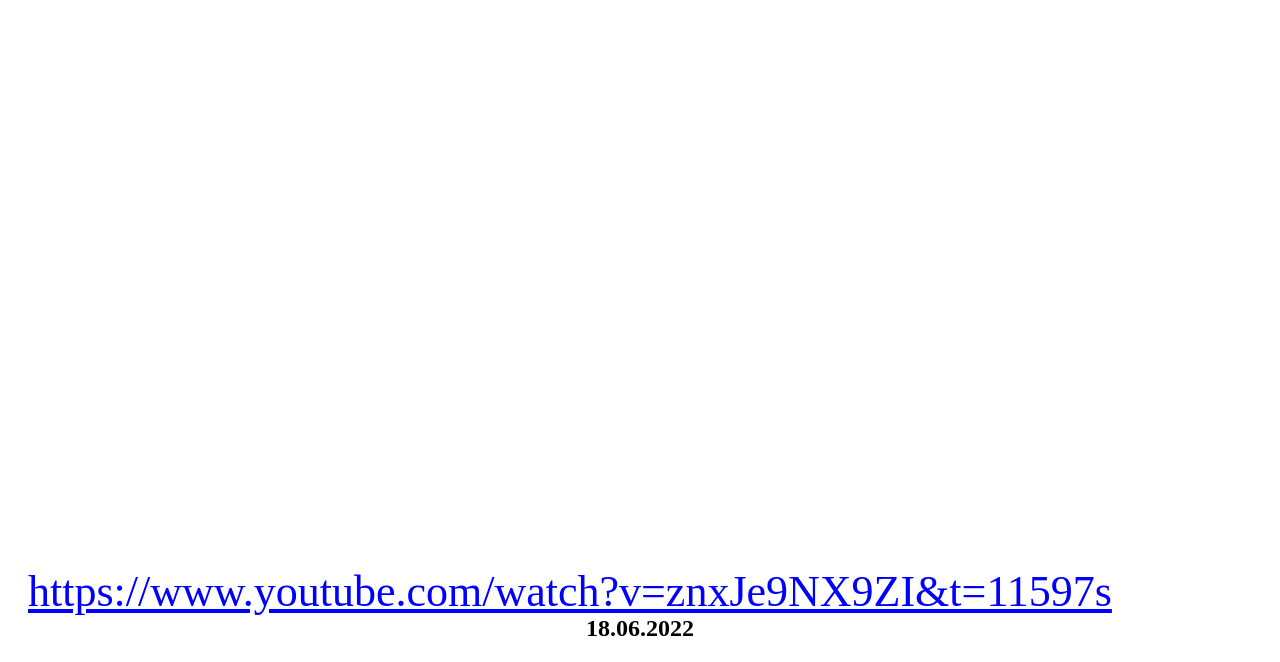
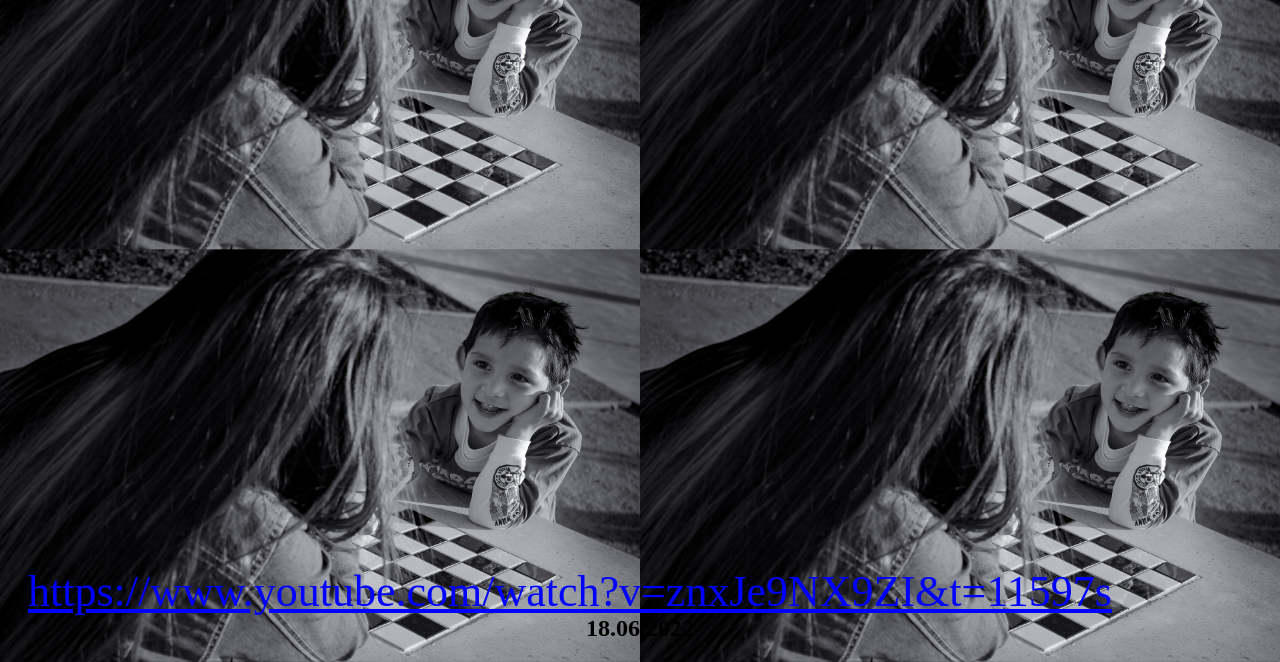
Before and after one commit to Kawaciuk/test, a plain HTML site: page index.html in a window 1280 px wide. Shown: the part 163-825 px from the top of the page. Drawn offline with Linux system fonts and the light colour scheme.

Commit message:
Update index.html

```diff
--- a/index.html
+++ b/index.html
@@ -5,7 +5,7 @@
 <meta charset="UTF-8">
 <title>Kawaciuk</title>
 <style>
-<body {
+body {
   background-image: url('women_chess.jpg');
   background-size: 50% 50%;
 }
```
